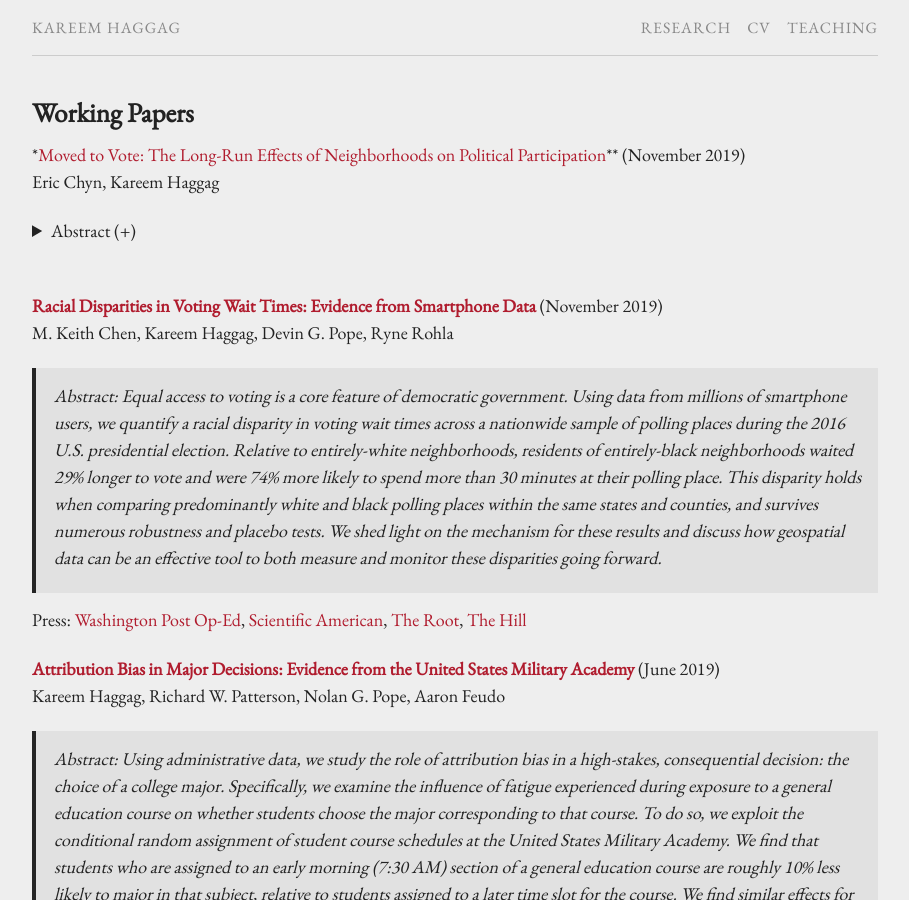
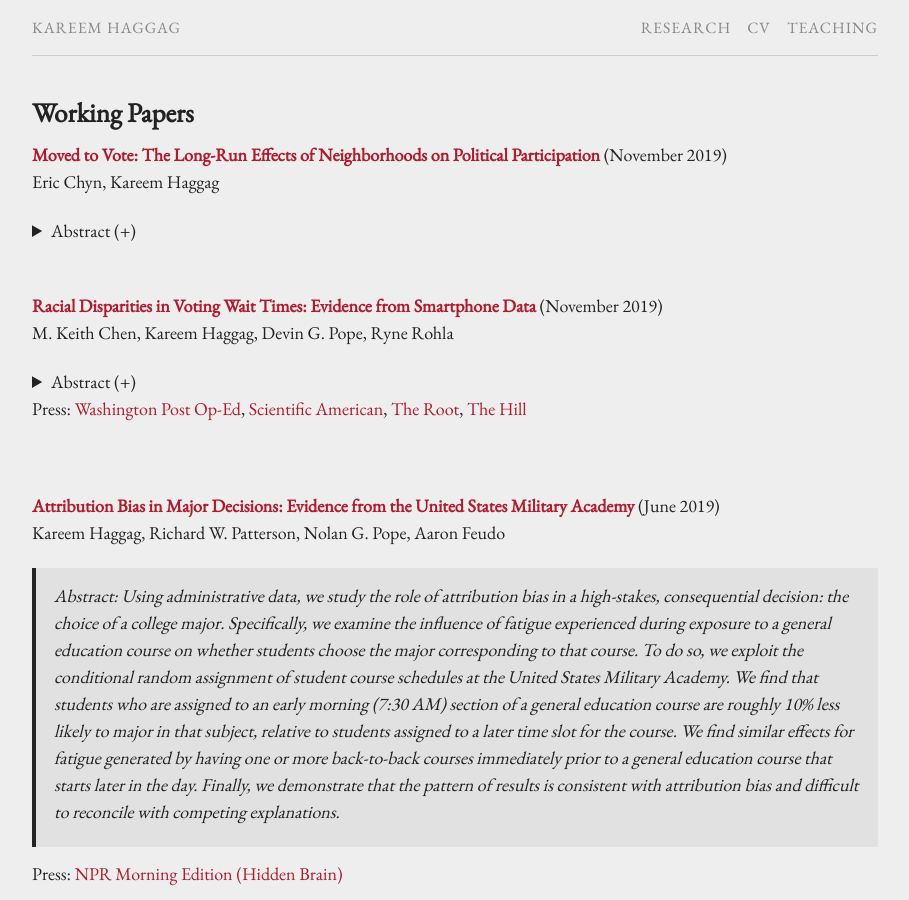
Before and after one commit to kareemhaggag/kareemhaggag.github.io, a Jekyll site: the page built from research.md, in a window 1280 px wide and 900 px high. Shown: the whole window, without its empty margins (185-1094 px from the left). Built offline with Jekyll 4.4.1, drawn with Linux system fonts in a browser that asks for light colours; our own code applies the rules of GitHub Pages for plain Markdown files.

Commit message:
Update Abstracts

```diff
--- a/research.md
+++ b/research.md
@@ -4,8 +4,8 @@ permalink: /research/
 ---
 ## Working Papers
 
-*[Moved to Vote: The Long-Run Effects of Neighborhoods on Political Participation](/f/Moved_to_Vote.pdf)** (November 2019)<br />
-Eric Chyn, Kareem Haggag
+**[Moved to Vote: The Long-Run Effects of Neighborhoods on Political Participation](/f/Moved_to_Vote.pdf)** (November 2019)<br />
+Eric Chyn, Kareem Haggag<br />
 <details><summary>Abstract (+)</summary>
 <blockquote>
 <p align="justify"> How does one's childhood neighborhood shape political engagement later in life? We leverage a natural experiment that moved children out of disadvantaged neighborhoods to study effects on their voting behavior more than a decade later. Using linked administrative data, we find that children who were displaced by public housing demolitions and moved using housing vouchers are 12 percent (3.3 percentage points) more likely to vote in adulthood, relative to their non-displaced peers. We argue that this result is unlikely to be driven by changes in incarceration or in their parents' outcomes, but rather by improvements in education and labor market outcomes, and perhaps by socialization. These results suggest that, in addition to reducing economic inequality, housing assistance programs that improve one's childhood neighborhood may be a useful tool in reducing inequality in political participation. <br /></p> </blockquote>
@@ -15,11 +15,14 @@ Eric Chyn, Kareem Haggag
 
 **[Racial Disparities in Voting Wait Times: Evidence from Smartphone Data](/f/Racial_Disparities_in_Voting_Wait_Times.pdf)** (November 2019)<br />
 M. Keith Chen, Kareem Haggag, Devin G. Pope, Ryne Rohla<br />
-
->Abstract: Equal access to voting is a core feature of democratic government. Using data from millions of smartphone users, we quantify a racial disparity in voting wait times across a nationwide sample of polling places during the 2016 U.S. presidential election. Relative to entirely-white neighborhoods, residents of entirely-black neighborhoods waited 29% longer to vote and were 74% more likely to spend more than 30 minutes at their polling place. This disparity holds when comparing predominantly white and black polling places within the same states and counties, and survives numerous robustness and placebo tests. We shed light on the mechanism for these results and discuss how geospatial data can be an effective tool to both measure and monitor these disparities going forward.
+<details><summary>Abstract (+)</summary>
+<blockquote>
+<p align="justify"> Equal access to voting is a core feature of democratic government. Using data from millions of smartphone users, we quantify a racial disparity in voting wait times across a nationwide sample of polling places during the 2016 U.S. presidential election. Relative to entirely-white neighborhoods, residents of entirely-black neighborhoods waited 29% longer to vote and were 74% more likely to spend more than 30 minutes at their polling place. This disparity holds when comparing predominantly white and black polling places within the same states and counties, and survives numerous robustness and placebo tests. We shed light on the mechanism for these results and discuss how geospatial data can be an effective tool to both measure and monitor these disparities going forward. <br /></p> </blockquote>
+</details>
 
  Press: [Washington Post Op-Ed](https://www.washingtonpost.com/opinions/there-are-stark-racial-disparities-in-voting-times-heres-how-to-fix-them/2019/12/16/5fb4948a-1c5b-11ea-b4c1-fd0d91b60d9e_story.html), [Scientific American](https://www.scientificamerican.com/article/smartphone-data-show-voters-in-black-neighborhoods-wait-longer1/), [The Root](https://www.theroot.com/study-black-people-wait-longer-to-vote-1838853772), [The Hill](https://thehill.com/homenews/campaign/460965-study-voters-in-black-neighborhoods-face-longer-wait-times)
 
+<p>&nbsp;</p>
 
 **[Attribution Bias in Major Decisions: Evidence from the United States Military Academy](/f/Attribution_Bias_USMA.pdf)** (June 2019)<br />
  Kareem Haggag, Richard W. Patterson, Nolan G. Pope, Aaron Feudo<br />
```
